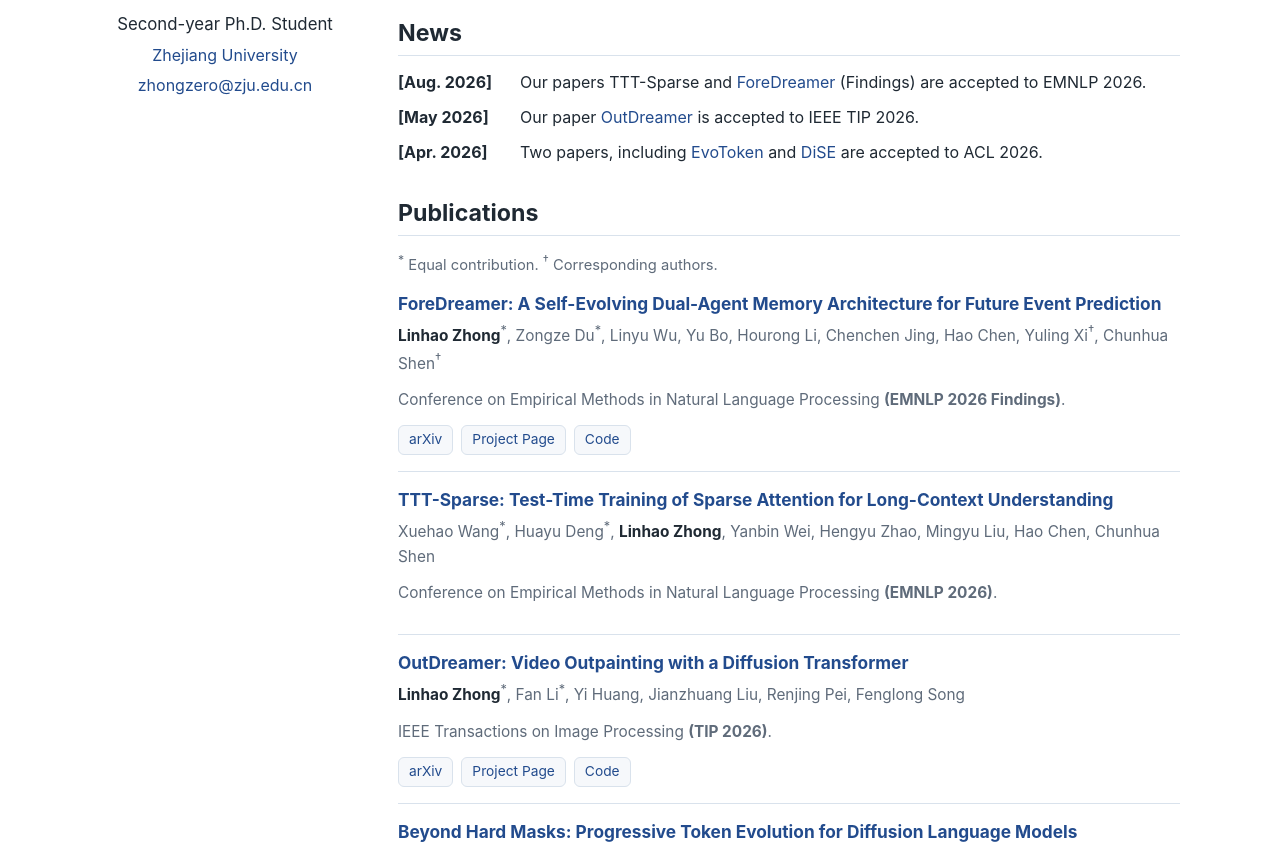
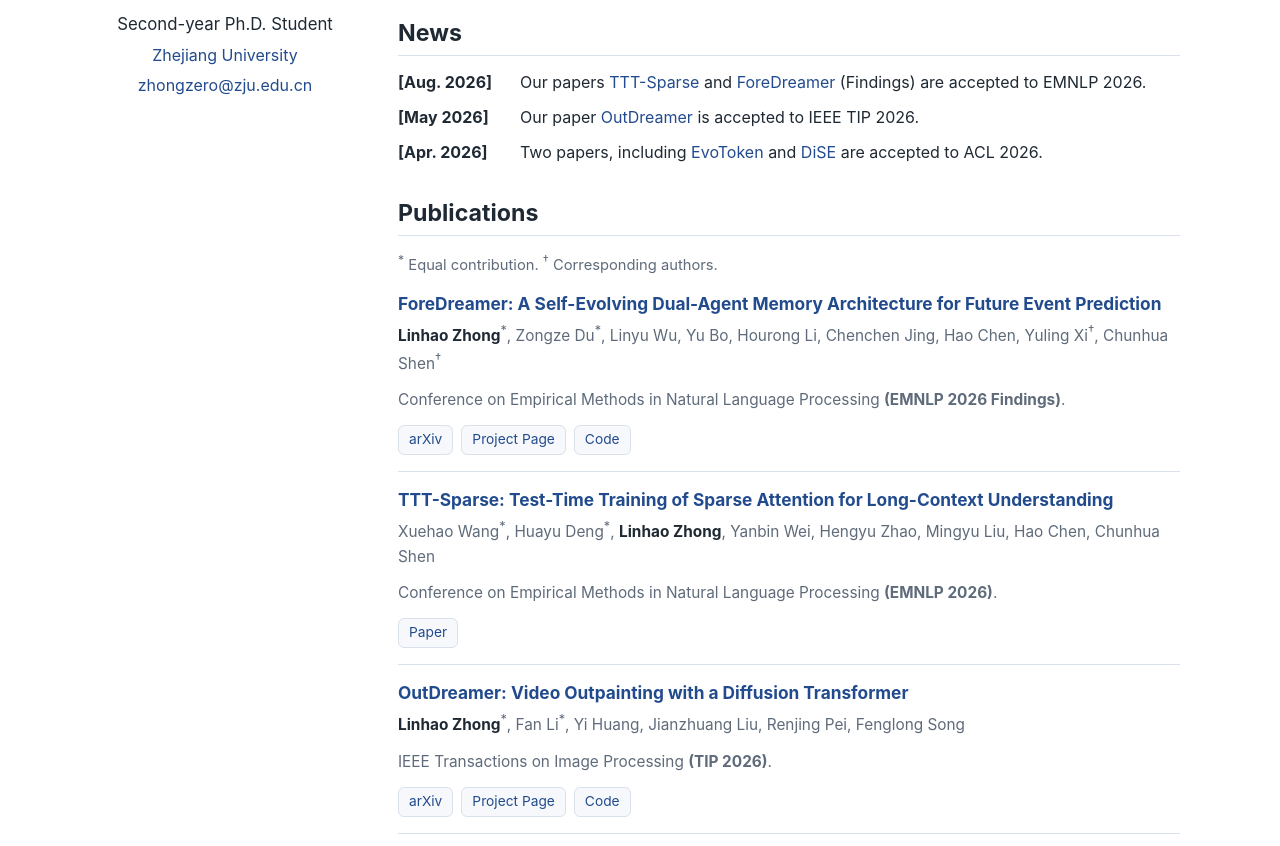
Before and after one commit to zhongzero/zhongzero.github.io, a plain HTML site: page index.html in a window 1280 px wide. Shown: the part 216-1062 px from the top of the page. Drawn offline with Linux system fonts and the light colour scheme.

Commit message:
Add TTT-Sparse paper links to news and publications

```diff
--- a/index.html
+++ b/index.html
@@ -41,7 +41,9 @@
           <li>
             <strong>[Aug. 2026]</strong>
             <span>
-              Our papers TTT-Sparse and
+              Our papers
+              <a href="https://aclanthology.org/2026.emnlp-main.1575.pdf" target="_blank" rel="noopener">TTT-Sparse</a>
+              and
               <a href="https://zhongzero.github.io/ForeDreamer" target="_blank" rel="noopener">ForeDreamer</a>
               (Findings) are accepted to EMNLP 2026.
             </span>
@@ -106,6 +108,9 @@
             Conference on Empirical Methods in Natural Language Processing
             <strong>(EMNLP 2026)</strong>.
           </p>
+          <div class="links">
+            <a href="https://aclanthology.org/2026.emnlp-main.1575.pdf" target="_blank" rel="noopener">Paper</a>
+          </div>
         </article>
 
         <article class="publication">
```
